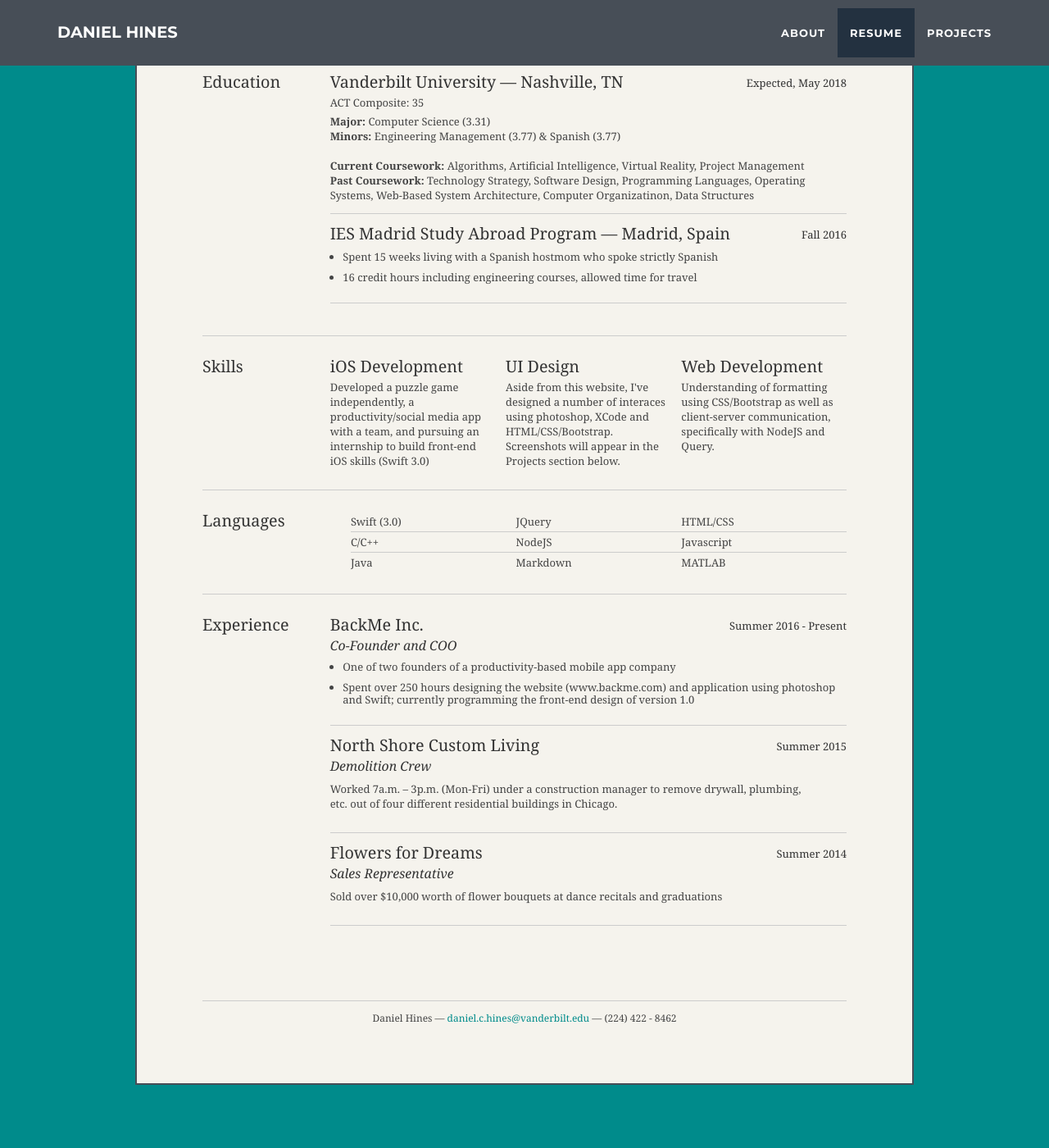
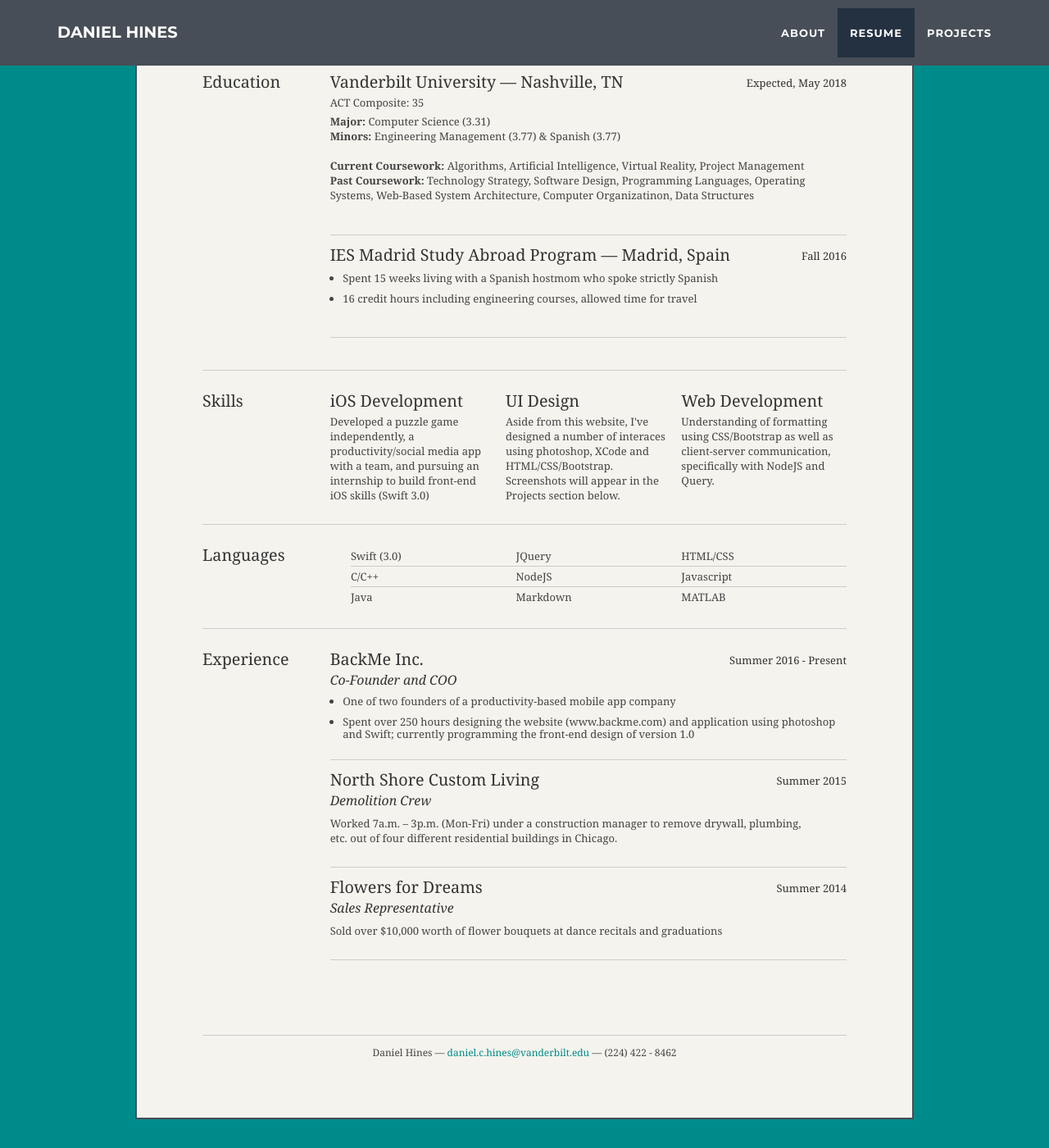
Before and after one commit to danielchines/danielchines.github.io, a Jekyll site: the page built from index.html, in a window 1280 px wide and 1400 px high, scrolled down 1813 px. Shown: the whole window at 82% size. Built offline with Jekyll 4.4.1, drawn with Linux system fonts in a browser that asks for light colours.

Commit message:
Update resume.css

```diff
--- a/_includes/css/resume.css
+++ b/_includes/css/resume.css
@@ -50,9 +50,8 @@ a#pdf:hover { background: #222; }
 #bd .education h4 { position: absolute; top: 0.35em; right: 0 }
 #bd .education { position: relative; margin-bottom: 1em; padding-bottom: 1em; border-bottom: 1px solid #ccc; }
 #bd li.education { margin: 0 0 10px 1.2em; line-height: 15px; padding: 0; list-style-type: disc; border-bottom: none; }
-#bd li.education .last { border-bottom: none; margin-bottom: 2em; padding-bottom: 0px; }
+#bd .education .last { border-bottom: none; margin-bottom: 2em; padding-bottom: 0px; }
 .education ul { margin-top: 0.75em; }
-#bd li.education .last { border-bottom: none; margin-bottom: 2em; padding-bottom: 0px; }
 
 /* //-- Experience/Jobs -- */
 #bd .job { position: relative; margin-bottom: 1em; padding-bottom: 1em; border-bottom: 1px solid #ccc; }
```
